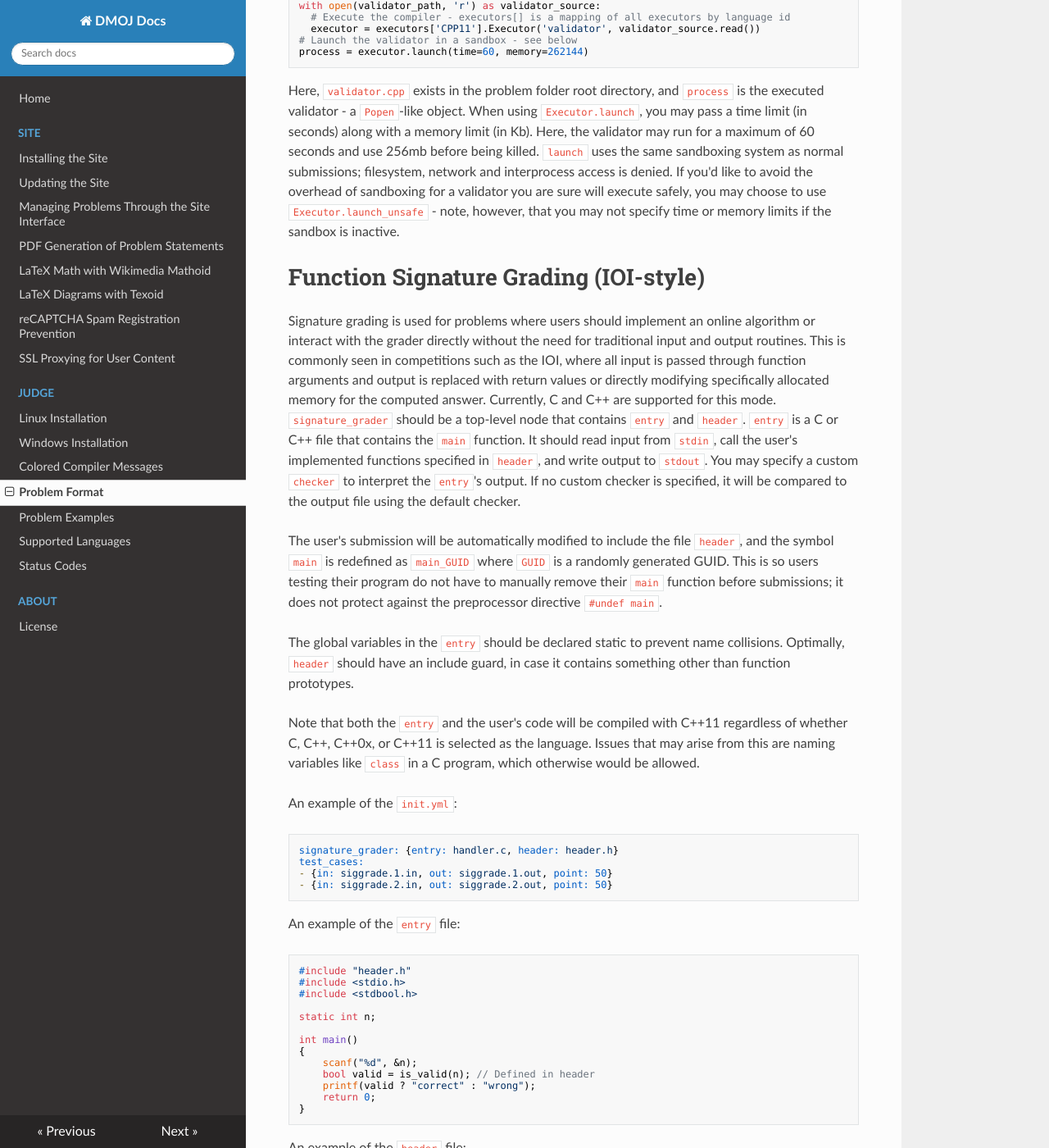
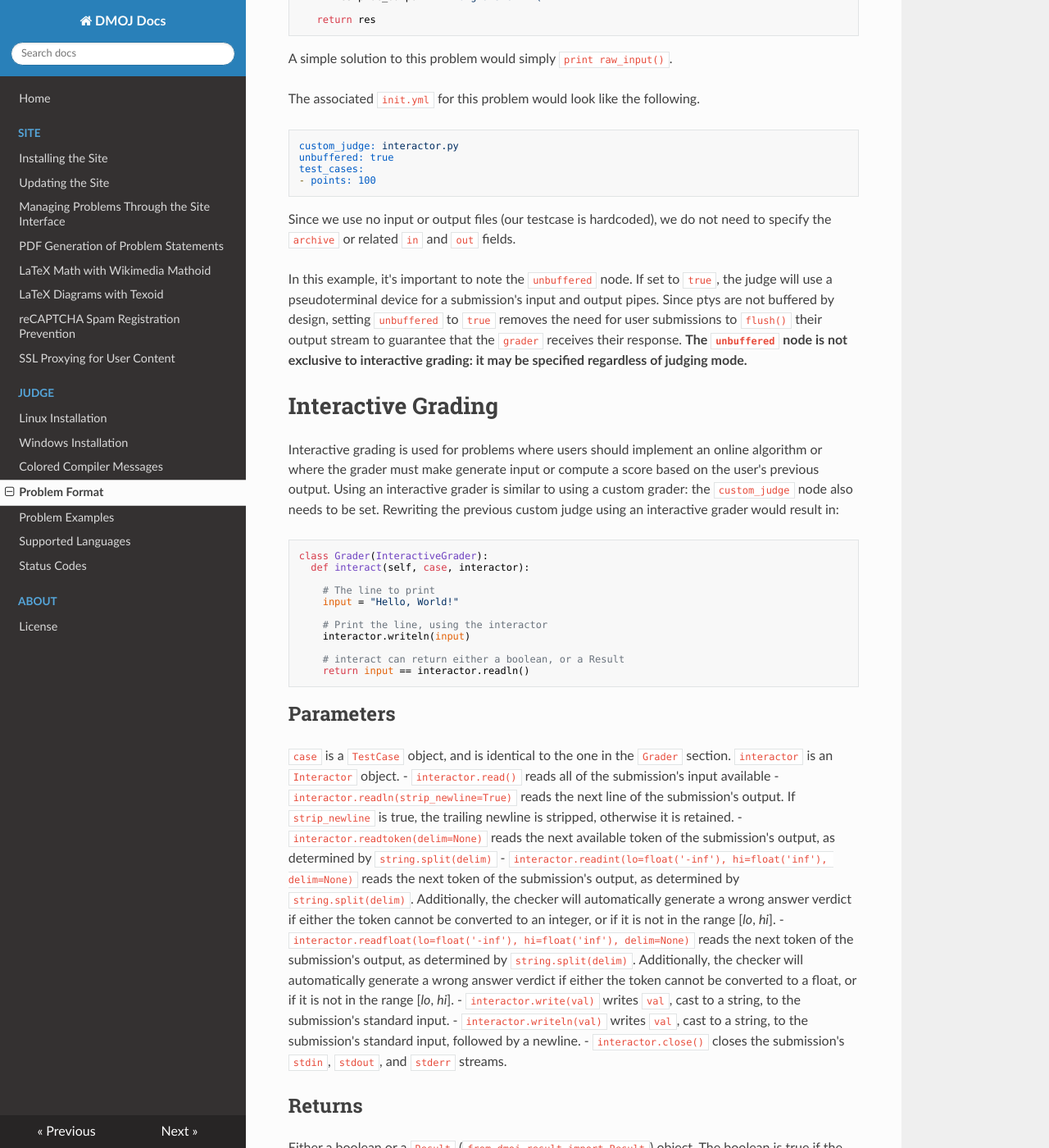
Before and after one commit to DMOJ/docs, an MkDocs documentation site: the page built from docs/judge/problem_format.md, in a window 1280 px wide and 1400 px high, scrolled down 3712 px. Shown: the whole window at 82% size. Built offline with MkDocs 1.6.1, drawn with Linux system fonts in a browser that asks for light colours; nearby versions of some CDN libraries; old or Windows-style settings are respelled for this version of MkDocs; some of the changed text lies outside the part shown.

Commit message:
Update grader section, and add new interactive grader

````diff
--- a/docs/judge/problem_format.md
+++ b/docs/judge/problem_format.md
@@ -30,64 +30,6 @@ test_cases:
   - {in: tle16p4.2.in, out: tle16p4.2.out}
   - {in: tle16p4.3.in, out: tle16p4.3.out}
 ```
-
-# Interactive Problems - `grader`
-An `init.yml` object can contain a top-level `grader` node, which contains a path to a Python file to be executed as a grader for the problem. The grader has access to the archive specified in `archive`. A `grader` Python script must implement a function that is called by the judge:
-
-```python
-def grade(self, case):
-```
-
-## Parameters
-`case` is a `TestCase` object.
-- `case.position` is an integer, the current test case with a zero-based index.
-- `process` is a `Popen`-like object with which the grader may interact. `process.stdin` is a file-like object representing the submission's `stdin` handle, and `process.stdout` wraps the process' `stdout`. Input is given to the process through `process.stdin` and output is typically read from `process.stdout`. (No it's not)
-- `case.input_data()` is a buffer containing the contents of the `in` file specified for the current case in `init.yml`. May be empty, if no case input file was specified.
-- `case.output_data()` is a buffer containing the contents of the `out` file specified for the current case in `init.yml`. May be empty, if no case output file was specified.
-- `case.points` is an integer, the max points that can be awarded for the current testcase.
-
-## Returns
-A `Result` object (`from dmoj.result import Result`). A result object has a `result_flag` field that stores a mask defining the current testcase result code. `proc_output` contains the string that will be displayed in the partial output pane.
-
-To illustrate, in a problem where the process must a line of echo input, an interactive approach would look like the following.
-
-```python
-from dmoj.result import Result
-
-def grade(case, process, case_input=None, case_output=None, point_value=0, **kwargs):
-  print 'Interacting for case %d' % case
-  inp = 'Hello, World!'
-  process.stdout.write(inp + '\n')
-  process.stdout.flush()
-
-  output = process.stdin.readline().strip()
-
-  res = Result()
-
-  if output == inp:
-    res.result_flag = Result.AC
-    res.proc_output = 'Correct answer! This will be displayed in the partial output pane.'
-  else:
-    res.result_flag = Result.WA
-    res.proc_output = 'Wrong answer! :('
-
-  return res
-```
-
-A simple solution to this problem would simply `print raw_input()`.
-
-The associated `init.yml` for this problem would look like the following.
-
-```yaml
-grader: interactor.py
-unbuffered: true
-test_cases:
-- points: 100
-```
-
-Since we use no input or output files (our testcase is hardcoded), we do not need to specify the `archive` or related `in` and `out` fields.
-
-In this example, it's important to note the `unbuffered` node. If set to `true`, the judge will use a pseudoterminal device for a submission's input and output pipes. Since ptys are not buffered by design, setting `unbuffered` to `true` removes the need for user submissions to `flush()` their output stream to guarantee that the `grader` receives their response. **The `unbuffered` node is not exclusive to interactive grading: it may be specified regardless of judging mode.**
 
 # Custom Checkers - `checker`
 A problem with many possible outputs (e.g. not a single possible answer, with score based on accuracy) may benefit from the `checker` field in the `init.yml` object. A checker is a Python script that is executed per-case, like an interactive grader, but which runs post-execution &mdash; it grades the output of a process but does not interact with it.
@@ -134,6 +76,109 @@ process = executor.launch(time=60, memory=262144)
 
 Here, `validator.cpp` exists in the problem folder root directory, and `process` is the executed validator - a `Popen`-like object. When using `Executor.launch`, you may pass a time limit (in seconds) along with a memory limit (in Kb). Here, the validator may run for a maximum of 60 seconds and use 256mb before being killed. `launch` uses the same sandboxing system as normal submissions; filesystem, network and interprocess access is denied. If you'd like to avoid the overhead of sandboxing for a validator you are sure will execute safely, you may choose to use `Executor.launch_unsafe` - note, however, that you may not specify time or memory limits if the sandbox is inactive.
 
+# Custom Grader Behaviour - `grader`
+An `init.yml` object can contain a top-level `custom_judge` node, which contains a path to a Python file to be executed as a grader for the problem. The grader has access to the archive specified in `archive`.
+
+In most use cases, either using one of the built in graders, or a custom checker will suffice. A custom grader is only truly necessary if the normal interaction between the judge and the submission is insufficient.
+
+
+```python
+class Grader(BaseGrader):
+
+  def grade(self, case):
+    pass
+
+```
+
+## Parameters
+`case` is a `TestCase` object.
+- `case.position` is an integer, the current test case with a zero-based index.
+- `case.input_data()` is a buffer containing the contents of the `in` file specified for the current case in `init.yml`. May be empty, if no case input file was specified.
+- `case.output_data()` is a buffer containing the contents of the `out` file specified for the current case in `init.yml`. May be empty, if no case output file was specified.
+- `case.points` is an integer, the max points that can be awarded for the current testcase.
+
+## Returns
+A `Result` object (`from dmoj.result import Result`). A result object has a `result_flag` field that stores a mask defining the current testcase result code. `proc_output` contains the string that will be displayed in the partial output pane. The `feedback` field contains the any feedback given by the judge.
+
+To illustrate, in a problem where the process must a line of echo input, an interactive approach would look like the following.
+
+```python
+from dmoj.result import Result
+
+class Grader(StandardGrader):
+  def grade(self, case):
+    print 'Interacting for case %d' % case
+
+    result = Result(case)
+
+    input = 'Hello, World!'
+
+    self._current_proc = self.binary.launch(time=self.problem.time_limit, memory=self.problem.memory_limit,
+                                            pipe_stderr=True, io_redirects=case.io_redirects(),
+                                            wall_time=case.config.wall_time_factor * self.problem.time_limit)
+
+    output, error = self._current_proc.safe_communicate(input + '\n')
+
+    if output == inp:
+      res.result_flag = Result.AC
+      res.proc_output = 'Correct answer! This will be displayed in the partial output pane.'
+    else:
+      res.result_flag = Result.WA
+      res.proc_output = 'Wrong answer! :('
+
+   return res
+```
+
+A simple solution to this problem would simply `print raw_input()`.
+
+The associated `init.yml` for this problem would look like the following.
+
+```yaml
+custom_judge: interactor.py
+unbuffered: true
+test_cases:
+- points: 100
+```
+
+Since we use no input or output files (our testcase is hardcoded), we do not need to specify the `archive` or related `in` and `out` fields.
+
+In this example, it's important to note the `unbuffered` node. If set to `true`, the judge will use a pseudoterminal device for a submission's input and output pipes. Since ptys are not buffered by design, setting `unbuffered` to `true` removes the need for user submissions to `flush()` their output stream to guarantee that the `grader` receives their response. **The `unbuffered` node is not exclusive to interactive grading: it may be specified regardless of judging mode.**
+
+# Interactive Grading
+
+Interactive grading is used for problems where users should implement an online algorithm or where the grader must make generate input or compute a score based on the user's previous output. Using an interactive grader is similar to using a custom grader: the `custom_judge` node also needs to be set. Rewriting the previous custom judge using an interactive grader would result in:
+
+```python
+class Grader(InteractiveGrader):
+  def interact(self, case, interactor):
+
+    # The line to print
+    input = "Hello, World!"
+
+    # Print the line, using the interactor
+    interactor.writeln(input)
+
+    # interact can return either a boolean, or a Result
+    return input == interactor.readln()
+```
+
+## Parameters
+
+`case` is a `TestCase` object, and is identical to the one in the `Grader` section.
+`interactor` is an `Interactor` object.
+- `interactor.read()` reads all of the submission's input available
+- `interactor.readln(strip_newline=True)` reads the next line of the submission's output. If `strip_newline` is true, the trailing newline is stripped, otherwise it is retained.
+- `interactor.readtoken(delim=None)` reads the next available token of the submission's output, as determined by `string.split(delim)`
+- `interactor.readint(lo=float('-inf'), hi=float('inf'), delim=None)` reads the next token of the submission's output, as determined by `string.split(delim)`. Additionally, the checker will automatically generate a wrong answer verdict if either the token cannot be converted to an integer, or if it is not in the range [*lo*, *hi*].
+- `interactor.readfloat(lo=float('-inf'), hi=float('inf'), delim=None)` reads the next token of the submission's output, as determined by `string.split(delim)`. Additionally, the checker will automatically generate a wrong answer verdict if either the token cannot be converted to a float, or if it is not in the range [*lo*, *hi*].
+- `interactor.write(val)` writes `val`, cast to a string, to the submission's standard input.
+- `interactor.writeln(val)` writes `val`, cast to a string, to the submission's standard input, followed by a newline.
+- `interactor.close()` closes the submission's `stdin`, `stdout`, and `stderr` streams.
+
+## Returns
+
+Either a boolean or a `Result` (`from dmoj.result import Result`) object. The boolean is true if the submission should score full points, and `false` otherwise. The `Result` object is handled the same way as custom graders.
+
 # Function Signature Grading (IOI-style)
 Signature grading is used for problems where users should implement an online algorithm or interact with the grader directly without the need for traditional input and output routines. This is commonly seen in competitions such as the IOI, where all input is passed through function arguments and output is replaced with return values or directly modifying specifically allocated memory for the computed answer. Currently, C and C++ are supported for this mode. `signature_grader` should be a top-level node that contains `entry` and `header`. `entry` is a C or C++ file that contains the `main` function. It should read input from `stdin`, call the user's implemented functions specified in `header`, and write output to `stdout`. You may specify a custom `checker` to interpret the `entry`'s output. If no custom checker is specified, it will be compared to the output file using the default checker.
 
````
